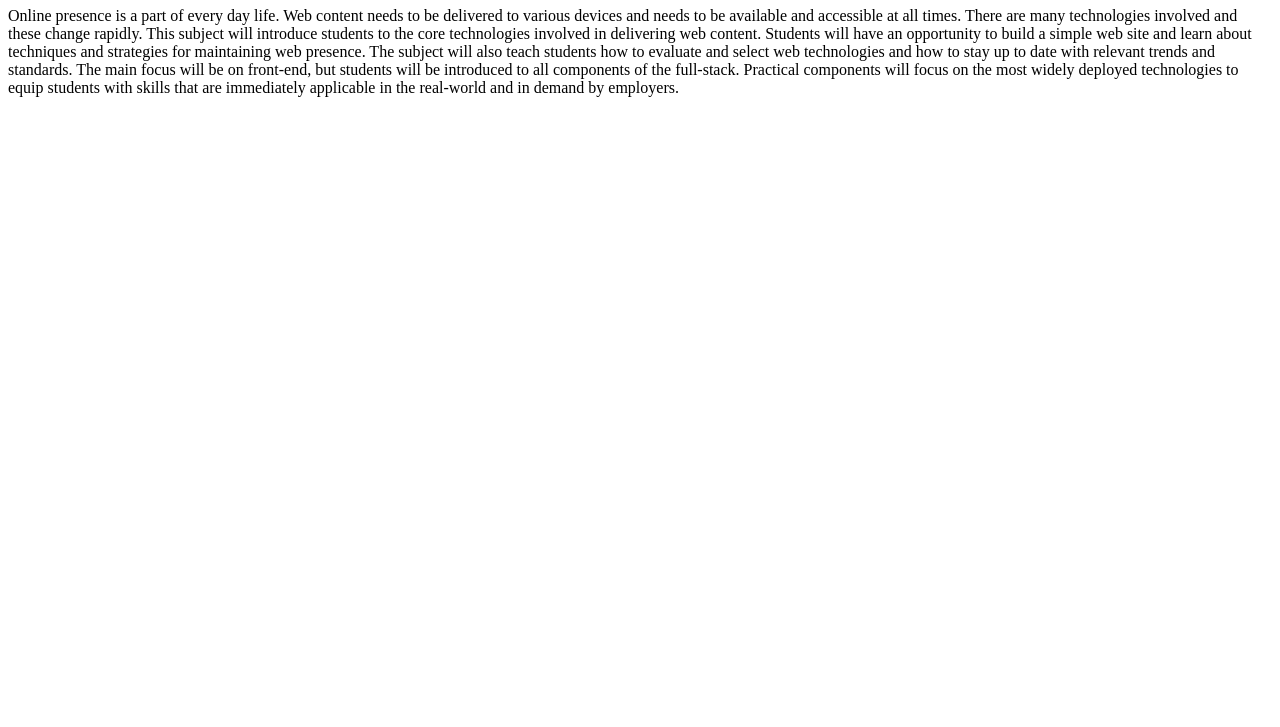
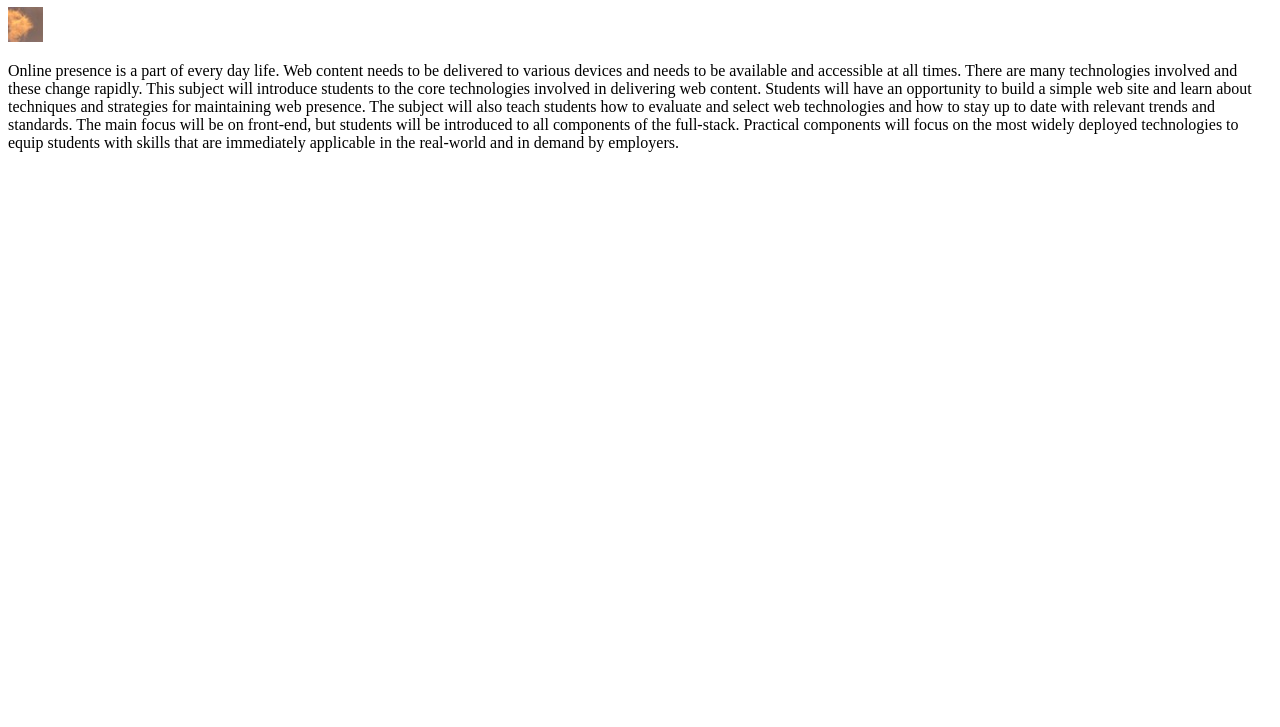
Before and after one commit to Baoboxian982367/trivial-site, a plain HTML site: page index.html in a window 1280 px wide. Shown: the part 73-800 px from the top of the page. Drawn offline with Linux system fonts and the light colour scheme.

Commit message:
Added a picture

```diff
--- a/index.html
+++ b/index.html
@@ -6,6 +6,7 @@
  </head>
  <body>
      <h1>Brief subject description</h1>
+     <img src="images/avatar.png" alt="Picture of Boxianbao">
      <p>Online presence is a part of every day life. Web content needs to be delivered to various
 devices and needs to be available and accessible at all times. There are many technologies
 involved and these change rapidly. This subject will introduce students to the core
```
Also changed, not shown: images/avatar.png (added).
